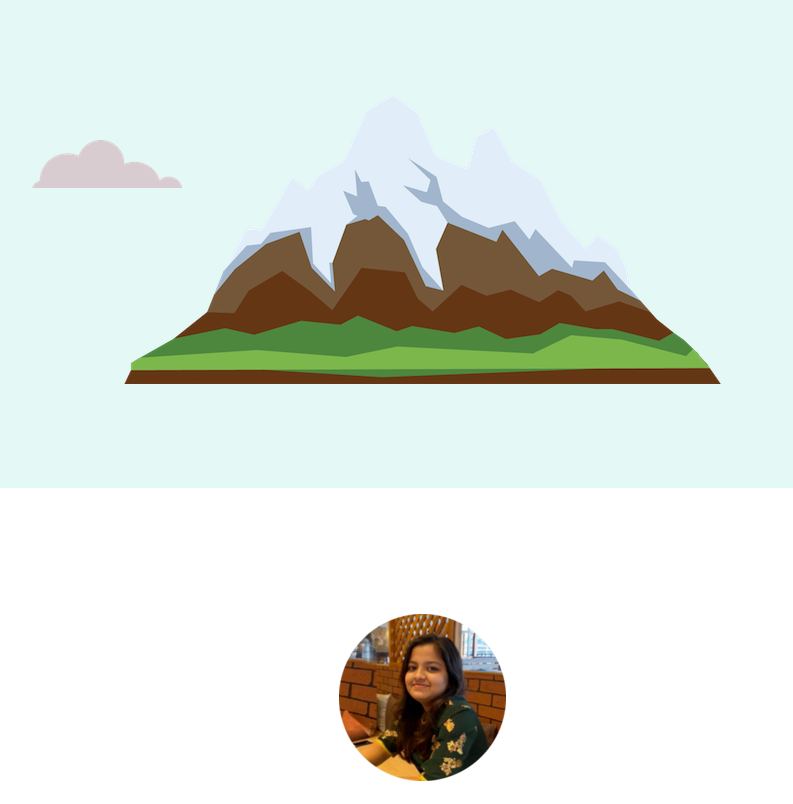
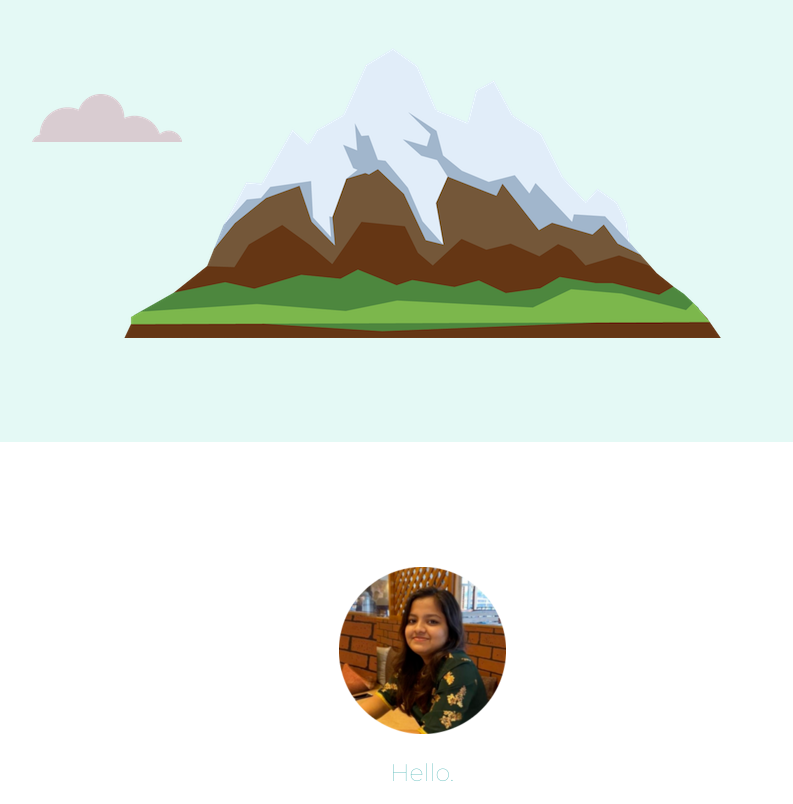
Before and after one commit to smita-ingole/My-Site, a plain HTML site: page index.html in a window 1280 px wide. Shown: the part 428-1232 px from the top of the page, without its empty margins (218-1011 px from the left). Drawn offline with Linux system fonts and the light colour scheme.

Commit message:
Update styles.css

```diff
--- a/css/styles.css
+++ b/css/styles.css
@@ -55,7 +55,7 @@ h1 {
 
 h2 {
     font-family: 'Montserrat', sans-serif;
-    font-size: 2.5rem;
+
     color: #66BFBF;
     font-weight: normal;
     padding-bottom: 10px;
```
